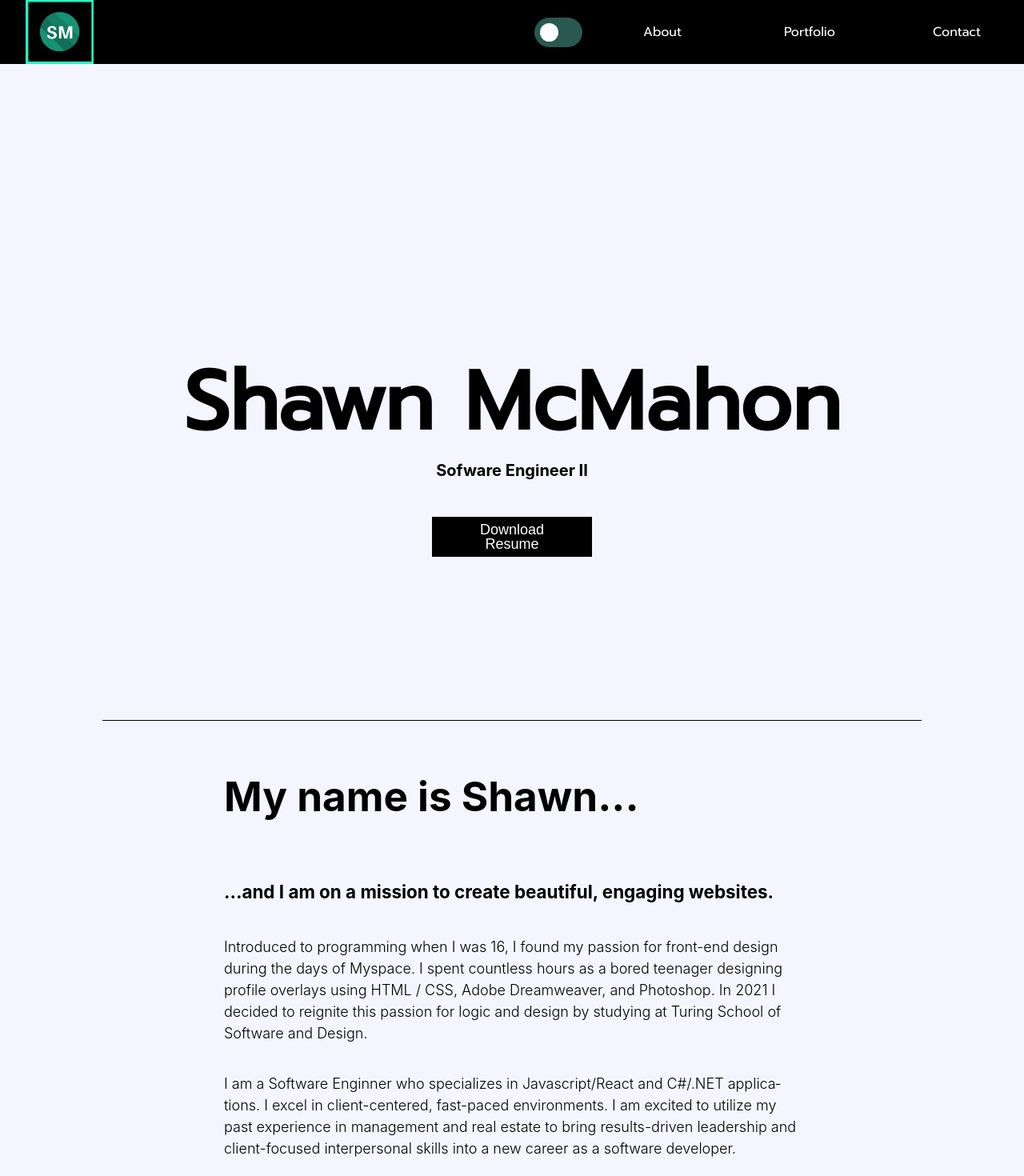
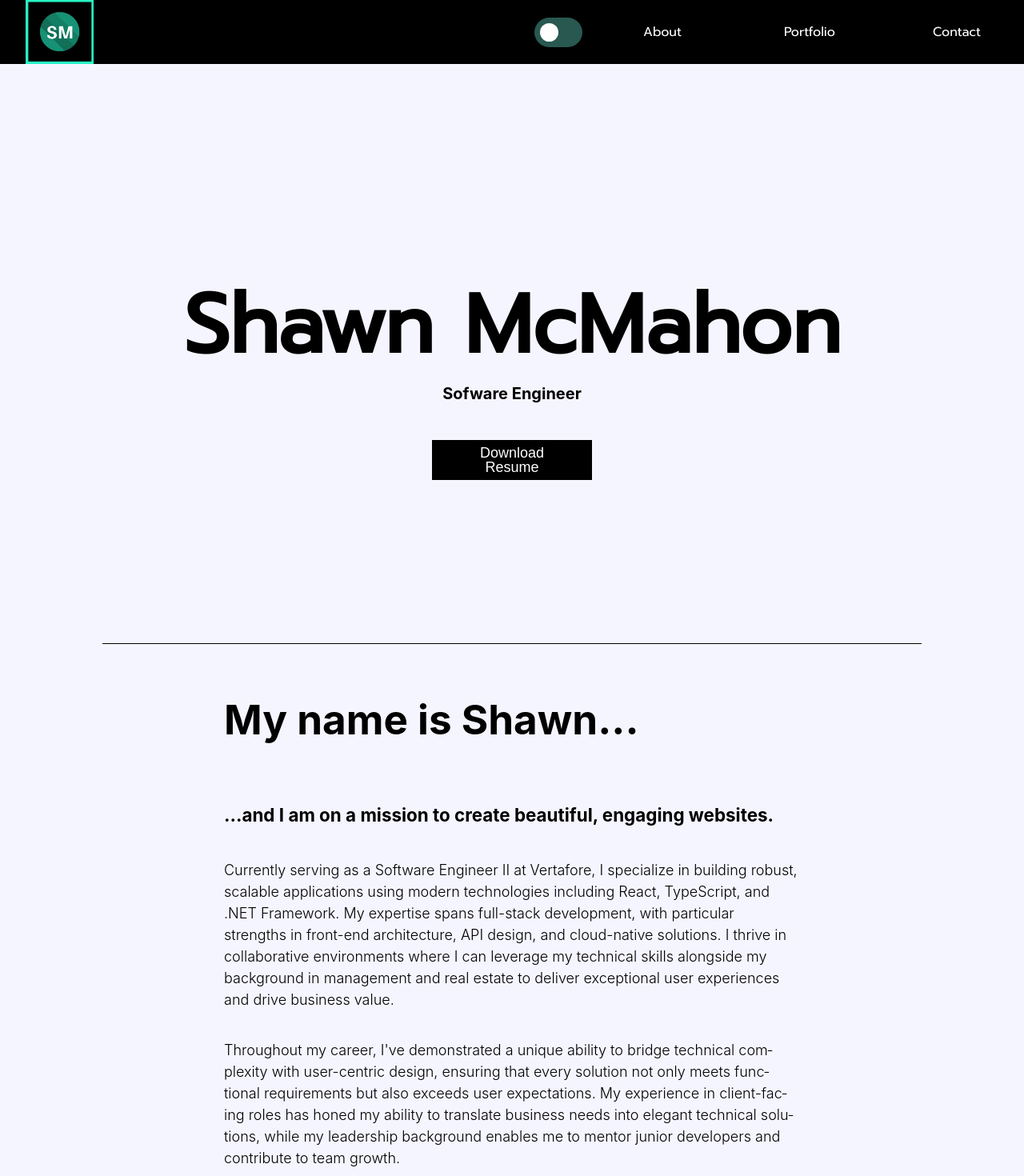
Before and after one commit to shawnmcmahon/portfolio, a React (Create React App) app: page / in a window 1280 px wide. Shown: the top 1470 px of the page at 80% size. Built offline with nearby package versions, Linux system fonts and the light colour scheme.

Commit message:
Update bio

```diff
--- a/src/Components/Home/Home.js
+++ b/src/Components/Home/Home.js
@@ -29,7 +29,7 @@ const Home = ({ pageMode, pageDesign }) => {
         <section className={findStyleAndDesign(pageMode, pageDesign, "section-container")}>
           <div className="name-container">
             <h1 className={findStyleAndDesign(pageMode, pageDesign, "name")}>Shawn McMahon</h1>
-            <h3 className={pageMode === "Light Mode" ? " accent-text-light tagline " : "accent-text-dark tagline"}>Sofware Engineer II</h3>
+            <h3 className={pageMode === "Light Mode" ? " accent-text-light tagline " : "accent-text-dark tagline"}>Sofware Engineer</h3>
             <a href="https://docs.google.com/document/d/11ite_mAdxjYxbDNQXdxBqxpPtHTy-JRf/edit?usp=sharing&ouid=117421148088217152052&rtpof=true&sd=true">
               <button className={findStyleAndDesign(pageMode, pageDesign, "resume-button")}>Download Resume</button>
             </a>
@@ -41,9 +41,10 @@ const Home = ({ pageMode, pageDesign }) => {
 
             <p className={pageMode === "Light Mode" ? " accent-text-light bio-intro-second " : "accent-text-dark bio-intro-second"}>...and I am on a mission to create beautiful, engaging websites. </p>
 
-            <p className="bio-text">Introduced to programming when I was 16, I found my passion for front-end design during the days of Myspace. I spent countless hours as a bored teenager designing profile overlays using HTML / CSS, Adobe Dreamweaver, and Photoshop. In 2021 I decided to reignite this passion for logic and design by studying at Turing School of Software and Design.</p>
 
-            <p className="bio-text">I am a Software Enginner who specializes in Javascript/React and C#/.NET applications. I excel in client-centered, fast-paced environments. I am excited to utilize my past experience in management and real estate to bring results-driven leadership and client-focused interpersonal skills into a new career as a software developer.</p>
+            <p className="bio-text">Currently serving as a Software Engineer II at Vertafore, I specialize in building robust, scalable applications using modern technologies including React, TypeScript, and .NET Framework. My expertise spans full-stack development, with particular strengths in front-end architecture, API design, and cloud-native solutions. I thrive in collaborative environments where I can leverage my technical skills alongside my background in management and real estate to deliver exceptional user experiences and drive business value.</p>
+
+            <p className="bio-text">Throughout my career, I've demonstrated a unique ability to bridge technical complexity with user-centric design, ensuring that every solution not only meets functional requirements but also exceeds user expectations. My experience in client-facing roles has honed my ability to translate business needs into elegant technical solutions, while my leadership background enables me to mentor junior developers and contribute to team growth.</p>
 
             <p className="font-bold underline text-xl">Let's build something beautiful together. </p>
           </div>
--- a/src/styles/desktop/Home.scss
+++ b/src/styles/desktop/Home.scss
@@ -169,7 +169,7 @@ a, a:hover, a:focus, a:active {
   flex-direction: column;
   justify-content: center;
   align-items: center;
-  @include responsive-spacing(margin-top, 2rem, 3rem, 6rem);
+  margin-top: 0;
 }
 
 .about {
```
